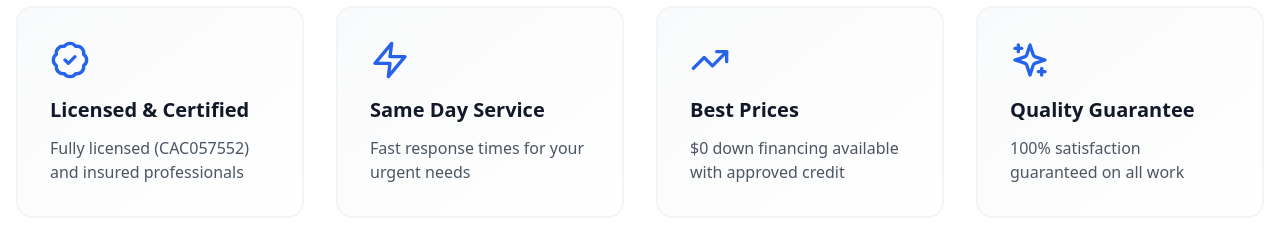
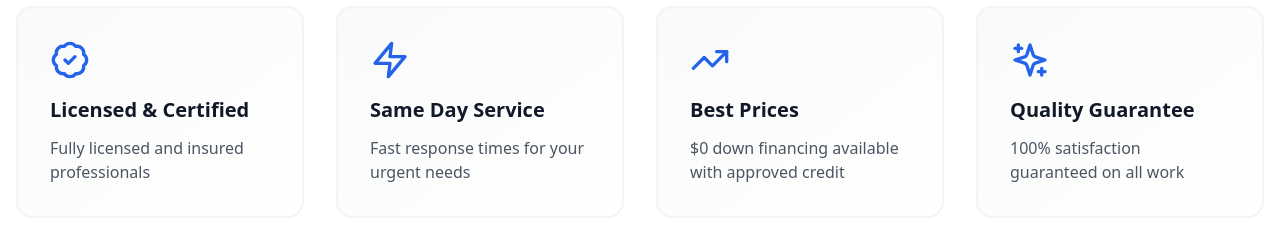
Before and after one commit to c67438578-web/Haraldo, a Next.js app: page / in a window 1280 px wide. Shown: the part 1340-1574 px from the top of the page. Built offline with nearby package versions, Linux system fonts and the light colour scheme.

Commit message:
Update page.js

```diff
--- a/app/page.js
+++ b/app/page.js
@@ -40,7 +40,7 @@ export default function HomePage() {
   ];
 
   const whyChooseUs = [
-    { icon: <BadgeCheck className="w-10 h-10" />, title: "Licensed & Certified", desc: "Fully licensed (CAC057552) and insured professionals" },
+    { icon: <BadgeCheck className="w-10 h-10" />, title: "Licensed & Certified", desc: "Fully licensed  and insured professionals" },
     { icon: <Zap className="w-10 h-10" />, title: "Same Day Service", desc: "Fast response times for your urgent needs" },
     { icon: <TrendingUp className="w-10 h-10" />, title: "Best Prices", desc: "$0 down financing available with approved credit" },
     { icon: <Sparkles className="w-10 h-10" />, title: "Quality Guarantee", desc: "100% satisfaction guaranteed on all work" }
```
